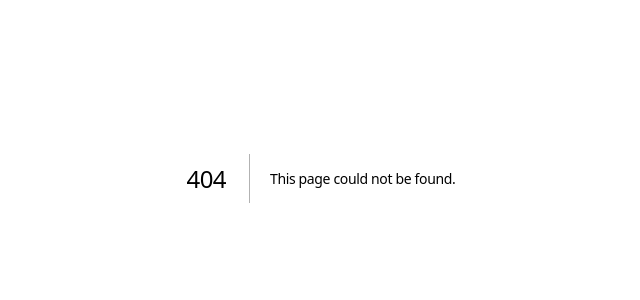
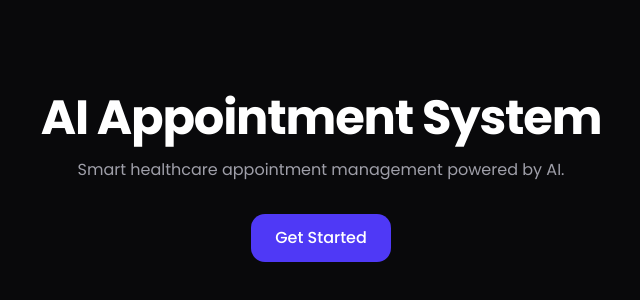
Before and after one commit to tanvir-hasan/ai-appointment-system, a Next.js app: page / in a window 1280 px wide. Before the commit this address had no page. Shown: the part 222-522 px from the top of the page, without its empty margins (319-959 px from the left). Built offline with nearby package versions, Linux system fonts and the light colour scheme.

Commit message:
Add homepage route

```diff
--- /dev/null
+++ b/app/page.tsx
@@ -0,0 +1,24 @@
+import Link from "next/link";
+
+export default function Home() {
+  return (
+    <main className="flex min-h-screen items-center justify-center bg-zinc-950 text-white">
+      <div className="text-center">
+        <h1 className="text-5xl font-bold">
+          AI Appointment System
+        </h1>
+
+        <p className="mt-4 text-zinc-400">
+          Smart healthcare appointment management powered by AI.
+        </p>
+
+        <Link
+          href="/login"
+          className="mt-8 inline-block rounded-xl bg-indigo-600 px-6 py-3 font-medium hover:bg-indigo-500"
+        >
+          Get Started
+        </Link>
+      </div>
+    </main>
+  );
+}
```
